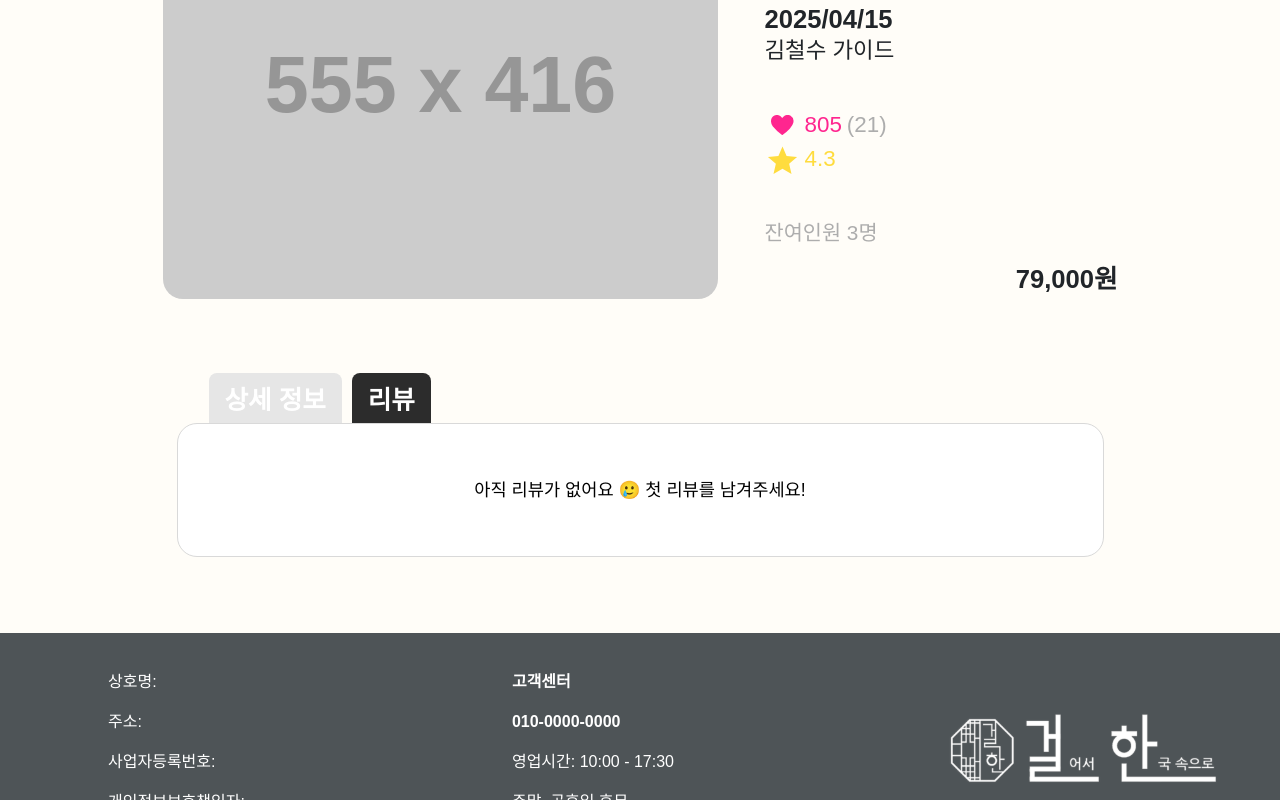
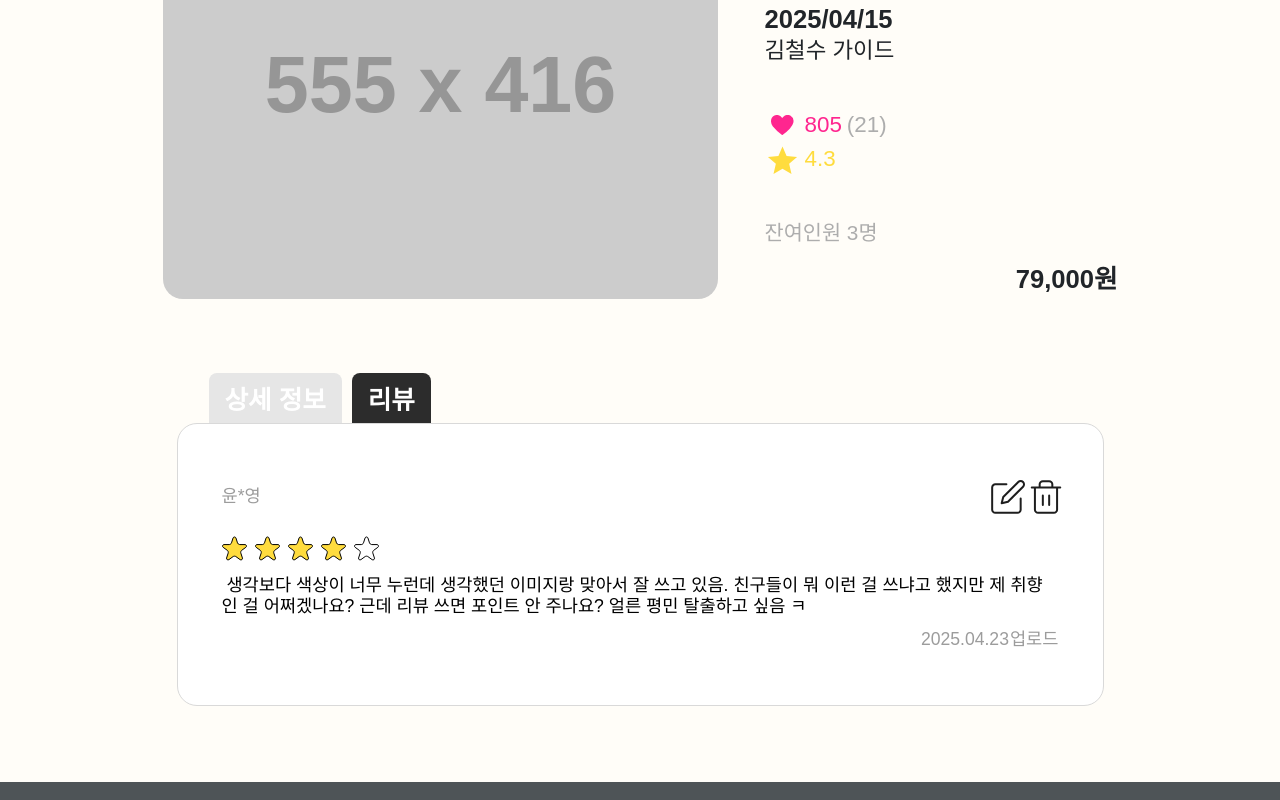
Before and after one commit to swcamp-be15-baksal/be15-2nd-baksal-gulhan-fe, a Vue app: page /packages in a window 1280 px wide. Both pictures are taken after a click on the button "리뷰". Shown: the part 571-1371 px from the top of the page. Built offline with nearby package versions, Linux system fonts and the light colour scheme; a web font is replaced by a local one.

Commit message:
feat: ReviewItem 디자인 구현

```diff
--- a/src/features/package/components/PackageDetailCard.vue
+++ b/src/features/package/components/PackageDetailCard.vue
@@ -30,9 +30,7 @@ const { packages } = defineProps({
         <div class="d-flex" style="gap: 47px">
             <img src="https://placehold.co/555x416" alt="package-image" class="main-img" />
             <div class="info-box d-flex flex-column">
-                <div
-                    class="edit d-flex justify-content-end"
-                    style="position: relative; width: 353px">
+                <div class="d-flex justify-content-end" style="position: relative; width: 353px">
                     <button class="edit-icon"><img :src="editIcon" alt="edit-icon" /></button>
                     <button class="edit-icon"><img :src="deleteIcon" alt="delete-icon" /></button>
                 </div>
--- a/src/features/package/components/PackageTextInfo.vue
+++ b/src/features/package/components/PackageTextInfo.vue
@@ -1,4 +1,5 @@
 <script setup>
+import ReviewItem from '@/features/review/components/ReviewItem.vue';
 import { ref } from 'vue';
 const activeTab = ref('detail');
 </script>
@@ -59,7 +60,7 @@ const activeTab = ref('detail');
                     donec ultrices tincidunt arcu non sodales neque. Eget felis eget nunc lobortis
                     mattis aliquam faucibus purus. Faucibus interdum posuere lorem ipsum dolor sit.
                 </div>
-                <div v-else>아직 리뷰가 없어요 🥲 첫 리뷰를 남겨주세요!</div>
+                <div v-else><ReviewItem /></div>
             </div>
         </div>
     </div>
--- /dev/null
+++ b/src/features/review/components/RatingIcon.vue
@@ -0,0 +1,16 @@
+<script setup>
+defineProps({
+    fill: {
+        type: String,
+        default: 'none',
+    },
+});
+</script>
+
+<template>
+    <svg width="25" height="25" viewBox="0 0 25 25" :fill="fill" xmlns="http://www.w3.org/2000/svg">
+        <path
+            d="M11.0732 2.00879C11.5082 0.670135 13.3564 0.628057 13.8799 1.88281L13.9268 2.00879L15.5049 6.86426V6.86523C15.8188 7.83063 16.6817 8.50364 17.6807 8.58398L17.8818 8.5918H22.9883C24.3959 8.59192 25.0066 10.3371 23.9746 11.2227L23.8701 11.3057L19.7393 14.3066C18.9177 14.9035 18.5439 15.9331 18.7764 16.9082L18.8311 17.1025L20.4082 21.958C20.8432 23.2966 19.373 24.4173 18.2119 23.71L18.1006 23.6357L13.9697 20.6338C13.1482 20.0369 12.0538 20.0001 11.1982 20.5225L11.0303 20.6338L6.89941 23.6357C5.76056 24.4627 4.24114 23.4099 4.55566 22.0869L4.5918 21.958L6.16895 17.1025C6.48277 16.1367 6.18027 15.0839 5.41895 14.4316L5.26074 14.3066L1.12988 11.3057C-0.00857485 10.4782 0.522802 8.70771 1.87793 8.59766L2.01172 8.5918H7.11816C8.13352 8.5917 9.04067 7.97912 9.42578 7.05371L9.49512 6.86426L11.0732 2.00879Z"
+            stroke="black" />
+    </svg>
+</template>
--- /dev/null
+++ b/src/features/review/components/ReviewItem.vue
@@ -0,0 +1,79 @@
+<script setup>
+import editIcon from '@/assets/edit.svg';
+import deleteIcon from '@/assets/delete.svg';
+import RatingIcon from './RatingIcon.vue';
+
+const rating = 4; // 예시 값임 나중에 값 가져올 거임
+
+const stars = Array.from({ length: 5 }, (_, i) => i);
+</script>
+
+<template>
+    <div>
+        <div class="review-header">
+            <div>윤*영</div>
+            <div>
+                <button class="edit-icon"><img :src="editIcon" alt="edit-icon" /></button>
+                <button class="edit-icon"><img :src="deleteIcon" alt="delete-icon" /></button>
+            </div>
+        </div>
+        <div class="rating-stars">
+            <RatingIcon v-for="i in stars" :key="i" :fill="i < rating ? '#FFDC3E' : 'none'" />
+        </div>
+        <div class="review-text">
+            생각보다 색상이 너무 누런데 생각했던 이미지랑 맞아서 잘 쓰고 있음. 친구들이 뭐 이런 걸
+            쓰냐고 했지만 제 취향인 걸 어쩌겠나요? 근데 리뷰 쓰면 포인트 안 주나요? 얼른 평민
+            탈출하고 싶음 ㅋ
+        </div>
+        <div class="upload-date">
+            <span>2025.04.23</span>
+            <!-- 수정일 -->
+            <span>업로드</span>
+            <!-- 수정일이랑 생성일 같으면 업로드? 다르면 수정일?-->
+        </div>
+    </div>
+</template>
+
+<style scoped>
+.review-header {
+    height: 40px;
+    display: flex;
+    justify-content: space-between;
+    align-items: center;
+    font-size: 1.1rem;
+    font-weight: 400;
+    color: #9c9c9c;
+}
+
+.edit-icon {
+    width: 38px;
+    height: 38px;
+    border: none;
+    background-color: transparent;
+}
+
+.rating-stars {
+    margin-top: 20px;
+    display: flex;
+    justify-content: flex-start;
+    gap: 8px;
+}
+
+.review-text {
+    margin-top: 14px;
+    font-size: 1.1rem;
+    color: black;
+    line-height: 1.2;
+    text-align: left;
+}
+
+.upload-date {
+    margin-top: 8px;
+    display: flex;
+    justify-content: flex-end;
+    color: #9c9c9c;
+    font-size: 1.1rem;
+    font-weight: 400;
+    gap: 1px;
+}
+</style>
```
Also changed, not shown: src/assets/rating.svg (added).
